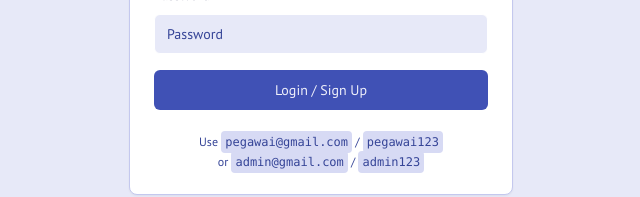
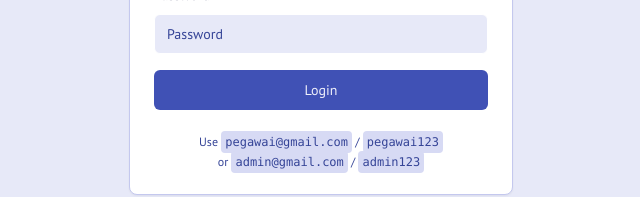
Before and after one commit to andhikarr28/yourbaestyle, a Next.js app: page /login in a window 1280 px wide. Shown: the part 447-644 px from the top of the page, without its empty margins (319-959 px from the left). Built offline with nearby package versions, Linux system fonts and the light colour scheme; no server answers.

Commit message:
ubah formatnya menjadi login saja (_for element <Button>_)

```diff
--- a/src/components/login-form.tsx
+++ b/src/components/login-form.tsx
@@ -115,7 +115,7 @@ export default function LoginForm() {
             </Alert>
           )}
           <Button type="submit" className="w-full" disabled={loading}>
-            {loading ? "Logging in..." : "Login / Sign Up"}
+            {loading ? "Logging in..." : "Login"}
           </Button>
           <div className="text-center text-xs text-muted-foreground pt-2 space-y-1">
             <p>Use <code className="bg-muted p-1 rounded-sm">pegawai@gmail.com</code> / <code className="bg-muted p-1 rounded-sm">pegawai123</code></p>
```
